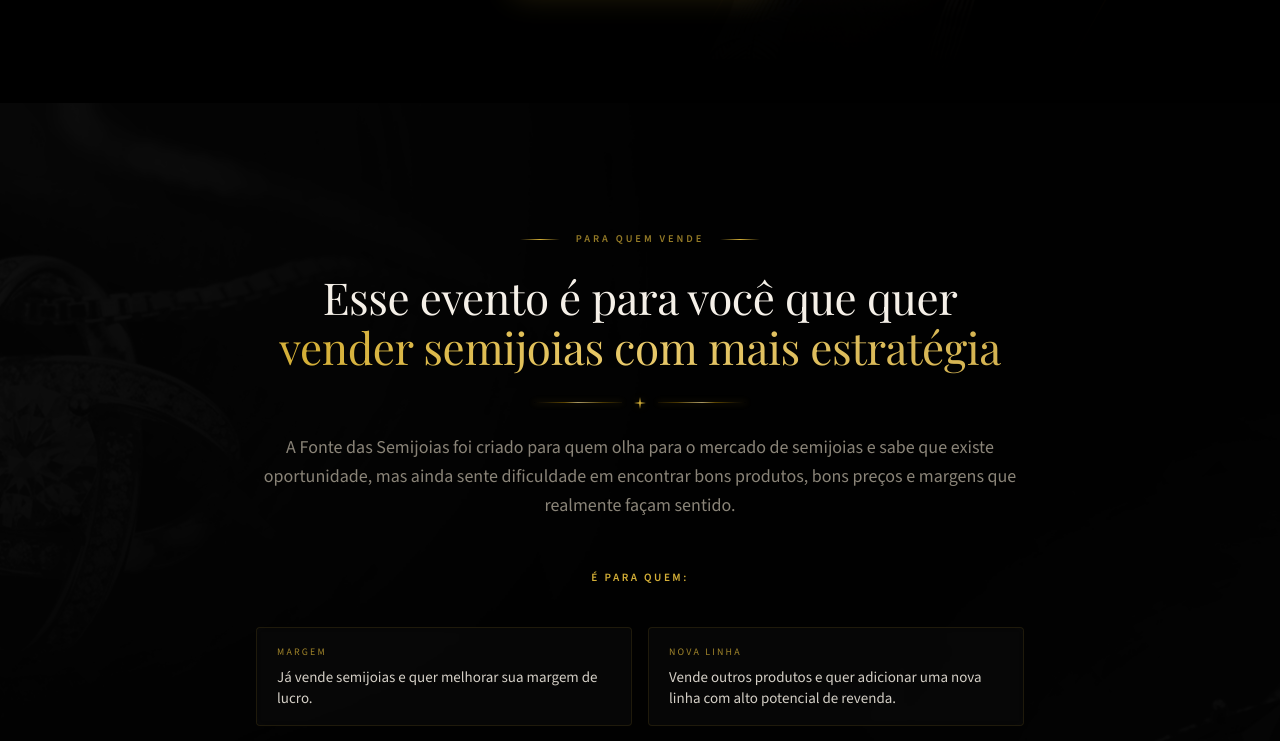
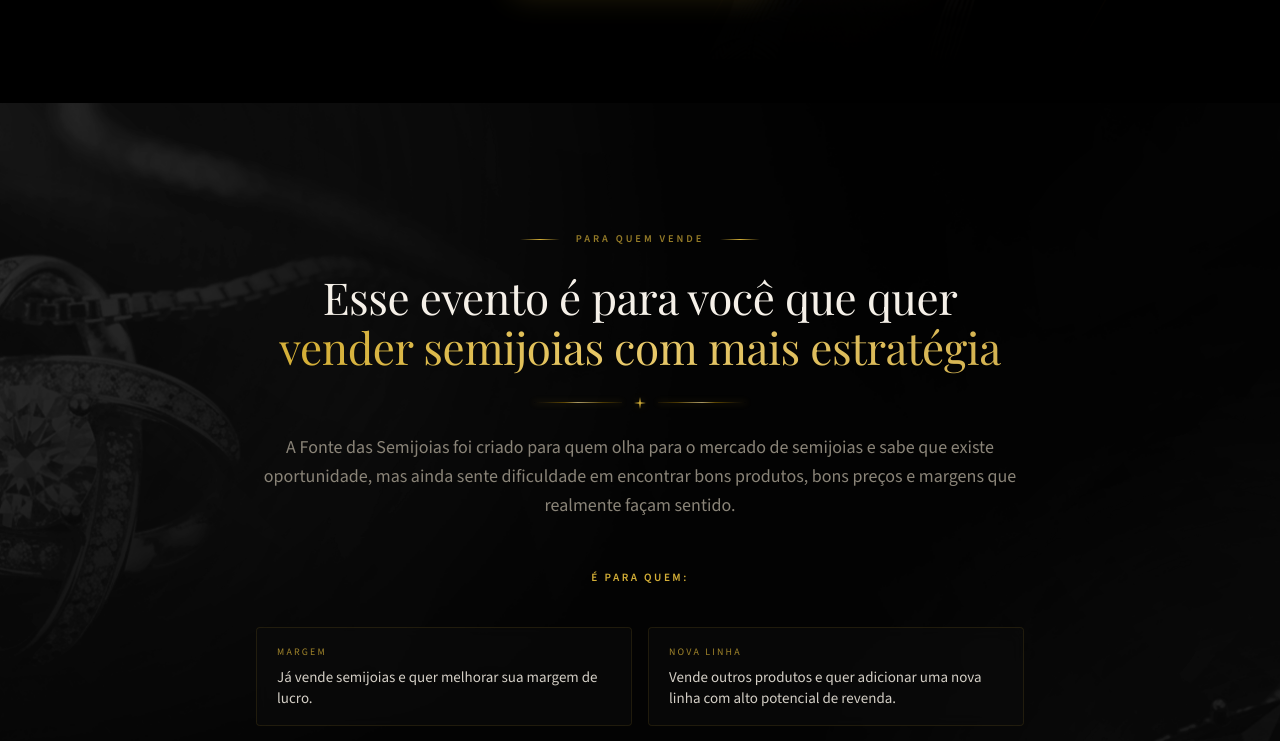
Before and after one commit to joaosilva25/po-fontesemijoias, a React (Vite) app: page / in a window 1280 px wide. Shown: the part 697-1438 px from the top of the page. Built offline with nearby package versions, Linux system fonts and the light colour scheme; a web font is replaced by a local one.

Commit message:
fix: adjust background visibility

```diff
--- a/src/components/ui/SectionBackdrop.tsx
+++ b/src/components/ui/SectionBackdrop.tsx
@@ -6,9 +6,9 @@
   return (
     <div className="pointer-events-none absolute inset-0 z-0" aria-hidden="true">
       <div
-        className={`absolute inset-0 bg-[url('/BannerMobile.png')] bg-cover bg-center bg-no-repeat opacity-70 md:bg-[url('/Banner.png')] ${grayscale ? 'grayscale' : ''}`}
+        className={`absolute inset-0 bg-[url('/BannerMobile.png')] bg-cover bg-center bg-no-repeat opacity-95 md:bg-[url('/Banner.png')] ${grayscale ? 'grayscale' : ''}`}
       />
-      <div className="absolute inset-0 bg-black/70" />
+      <div className="absolute inset-0 bg-black/35" />
     </div>
   )
 }
```
